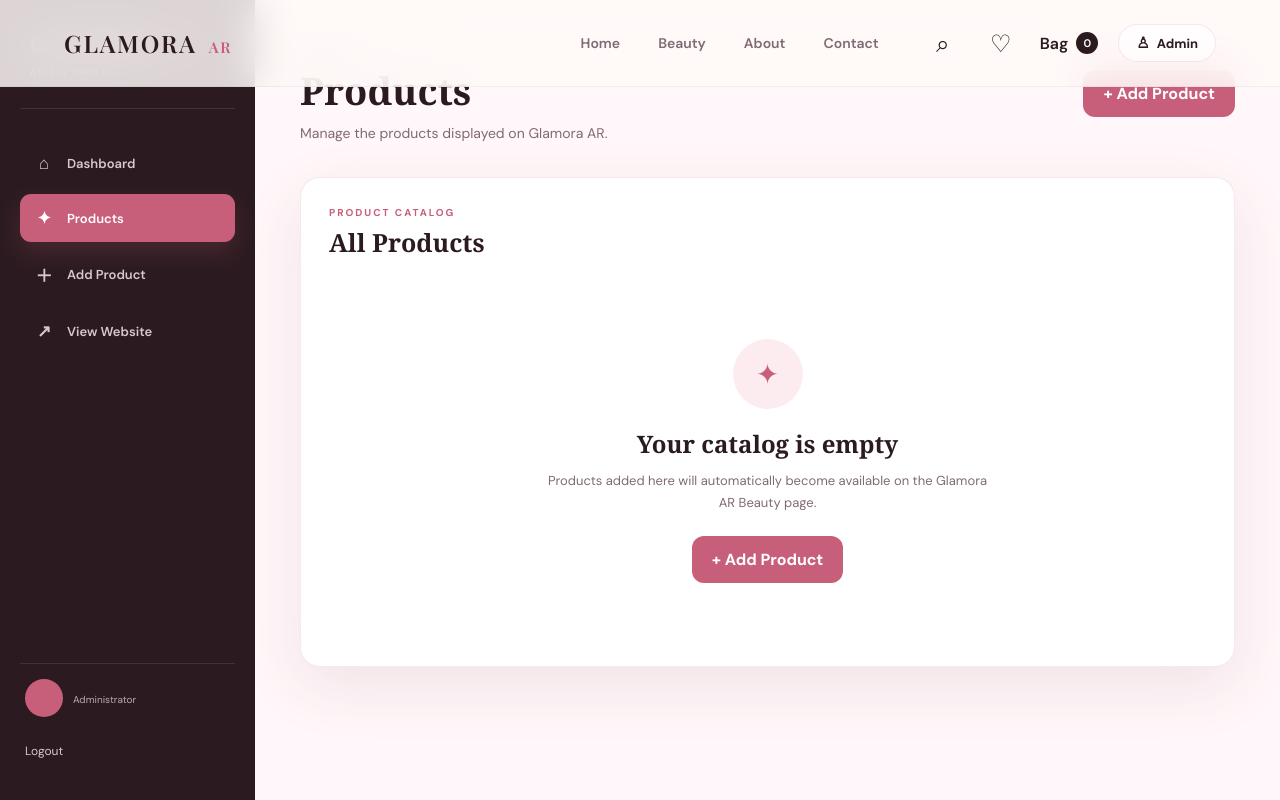
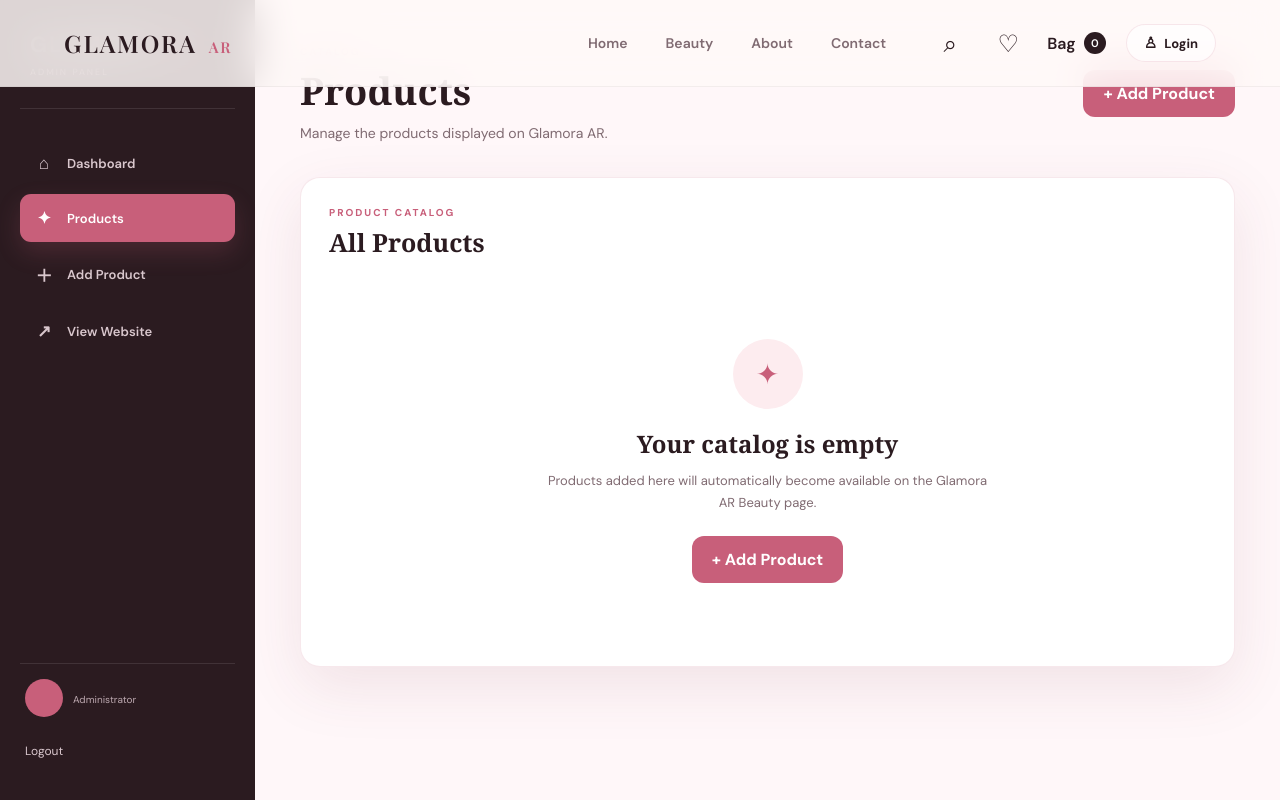
Before and after one commit to Dipika-sigdel7/Glamora-AR, a Flask app: template templates/admin/products.html in a window 1280 px wide. Run offline with Flask 3, Linux system fonts and the light colour scheme; the template is opened without the code that fills it, so the values that code supplies are empty; the visitor is signed in with stand-in values (Sample User, id 1).

Commit message:
Initial commit

```diff
--- a/templates/admin/products.html
+++ b/templates/admin/products.html
@@ -56,9 +56,7 @@
     <header class="navbar">
 
 
-        <!-- =================================================
-             LOGO
-             ================================================= -->
+        <!-- LOGO -->
 
         <a
             href="{{ url_for('index') }}"
@@ -70,9 +68,7 @@
 
 
 
-        <!-- =================================================
-             MAIN NAVIGATION
-             ================================================= -->
+        <!-- MAIN NAVIGATION -->
 
         <nav
             class="nav-links"
@@ -100,9 +96,7 @@
 
 
 
-        <!-- =================================================
-             HEADER ACTIONS
-             ================================================= -->
+        <!-- HEADER ACTIONS -->
 
         <div class="nav-actions">
 
@@ -160,31 +154,12 @@
 
 
 
-            <!-- LOGIN / ADMIN -->
-
-            {% if session.get('admin_id') %}
-
-                <a
-                    href="{{ url_for('admin_dashboard') }}"
-                    class="login-btn"
-                    aria-label="Admin dashboard"
-                >
-
-                    <span class="login-icon">
-                        ♙
-                    </span>
-
-                    <span>
-                        Admin
-                    </span>
-
-                </a>
-
-            {% else %}
+            <!-- LOGIN -->
 
             <a
                 href="{{ url_for('login') }}"
                 class="login-btn"
+                id="loginBtn"
                 aria-label="Login to Glamora AR"
             >
 
@@ -197,8 +172,6 @@
                 </span>
 
             </a>
-
-            {% endif %}
 
 
 
@@ -222,7 +195,7 @@
 
 
     <!-- =====================================================
-         ADMIN CONTENT AREA
+         ADMIN LAYOUT
          ===================================================== -->
 
     <div class="admin-layout">
@@ -344,11 +317,8 @@
                 <div class="admin-user-mini">
 
                     <div class="admin-avatar">
-
                         {{ admin_name[0]|upper }}
-
                     </div>
-
 
                     <div>
 
@@ -382,7 +352,7 @@
 
 
         <!-- =================================================
-             MAIN ADMIN CONTENT
+             ADMIN MAIN
              ================================================= -->
 
         <main class="admin-main">
@@ -476,7 +446,7 @@
 
 
                 <!-- =================================================
-                     PRODUCTS EXIST
+                     PRODUCTS
                      ================================================= -->
 
                 {% if products %}
@@ -513,7 +483,7 @@
 
 
 
-                                <!-- PRODUCT INFORMATION -->
+                                <!-- PRODUCT CONTENT -->
 
                                 <div class="admin-product-card-content">
 
@@ -521,31 +491,25 @@
                                     <!-- CATEGORY -->
 
                                     <span class="product-category">
-
                                         {{ product.category_name or 'Uncategorized' }}
-
                                     </span>
 
 
 
-                                    <!-- PRODUCT NAME -->
+                                    <!-- NAME -->
 
                                     <h3>
-
                                         {{ product.name }}
-
                                     </h3>
 
 
 
-                                    <!-- PRODUCT TYPE -->
+                                    <!-- TYPE -->
 
                                     {% if product.product_type %}
 
                                         <small>
-
                                             {{ product.product_type }}
-
                                         </small>
 
                                     {% endif %}
@@ -555,9 +519,7 @@
                                     <!-- DESCRIPTION -->
 
                                     <p>
-
                                         {{ product.description or 'No description available.' }}
-
                                     </p>
 
 
@@ -567,31 +529,23 @@
                                     {% if product.shade %}
 
                                         <p>
-
                                             Shade: {{ product.shade }}
-
                                         </p>
 
                                     {% endif %}
 
 
 
-                                    <!-- PRICE / STOCK -->
+                                    <!-- PRICE AND STOCK -->
 
                                     <div class="product-meta">
 
-
                                         <strong>
-
                                             ${{ "%.2f"|format(product.price) }}
-
                                         </strong>
 
-
                                         <span>
-
                                             Stock: {{ product.stock }}
-
                                         </span>
 
                                     </div>
@@ -603,21 +557,16 @@
                                     {% if product.is_available %}
 
                                         <span class="status available">
-
                                             Available
-
                                         </span>
 
                                     {% else %}
 
                                         <span class="status unavailable">
-
                                             Unavailable
-
                                         </span>
 
                                     {% endif %}
-
 
                                 </div>
 
@@ -625,70 +574,58 @@
 
                         {% endfor %}
 
-
                     </div>
 
 
+                {% else %}
+
+
                     <!-- =================================================
-                     NO PRODUCTS
+                         EMPTY STATE
                          ================================================= -->
 
-                {% else %}
-
                     <div class="admin-empty-state">
-
 
                         <div class="empty-icon">
                             ✦
                         </div>
 
-
                         <h3>
                             Your catalog is empty
                         </h3>
 
-
                         <p>
-
                             Products added here will automatically become
                             available on the Glamora AR Beauty page.
-
                         </p>
-
 
                         <a
                             href="{{ url_for('admin_add_product') }}"
                             class="admin-primary-button"
                         >
-
                             + Add Product
-
                         </a>
 
                     </div>
 
                 {% endif %}
 
-
             </section>
 
-
         </main>
-
 
     </div>
 
 
 
     <!-- =====================================================
-         MAIN WEBSITE JAVASCRIPT
+         JAVASCRIPT
          ===================================================== -->
 
     <script
         src="{{ url_for('static', filename='js/main.js') }}"
     ></script>
 
-
 </body>
 
 </html>
```
Lines whose indentation alone changed are shown as unchanged.
